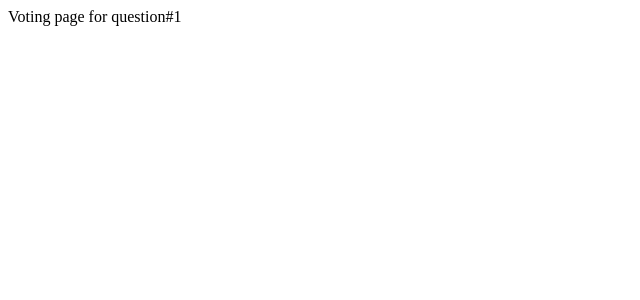
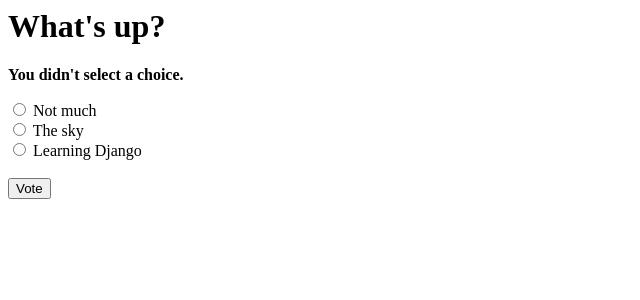
Before and after one commit to babu-thomas/django-tutorial, a Django app: page /polls/1/vote/ in a window 1280 px wide. Shown: the top 300 px of the page, without its empty margins (0-640 px from the left). Run offline with Django 3.2, Linux system fonts and the light colour scheme; data comes from the database, SQL or seed files in the repository; both versions use the stored data as it was after the commit.

Commit message:
Implement voting

```diff
--- a/first_site/polls/templates/polls/detail.html
+++ b/first_site/polls/templates/polls/detail.html
@@ -1,6 +1,14 @@
 <h1>{{ question.question_text }}</h1>
-<ul>
+
+{% if error_message %}<p><strong>{{ error_message }}</strong></p>{% endif %}
+
+<form action="{% url 'polls:vote' question.id %}" method="post">
+    {% csrf_token %}
     {% for choice in question.choice_set.all %}
-        <li>{{ choice.choice_text }}</li>
+        <input type="radio" name="choice" id="choice{{ forloop.counter }}" value="{{ choice.id }}" />
+        <label for="choice{{ forloop.counter }}">{{ choice.choice_text }}</label>
+        <br />
     {% endfor %}
-</ul>
+    <br />
+    <input type="submit" value="Vote" />
+</form>
--- a/first_site/polls/views.py
+++ b/first_site/polls/views.py
@@ -1,6 +1,8 @@
 from django.shortcuts import get_object_or_404, render
-from django.http import HttpResponse
-from .models import Question
+from django.http import HttpResponse, HttpResponseRedirect
+from django.urls import reverse
+
+from .models import Choice, Question
 
 
 def index(request):
@@ -20,4 +22,14 @@
 
 
 def vote(request, question_id):
-    return HttpResponse('Voting page for question#%s' % question_id)
+    question = get_object_or_404(Question, pk=question_id)
+    try:
+        selected_choice = question.choice_set.get(pk=request.POST['choice'])
+    except (KeyError, Choice.DoesNotExist):
+        # If selected choice is not valid, redisplay selection form with error message
+        context = {'question': question, 'error_message': "You didn't select a choice."}
+        return render(request, 'polls/detail.html', context)
+    else:
+        selected_choice.votes += 1
+        selected_choice.save()
+        return HttpResponseRedirect(reverse('polls:results', args=(question_id,)))
```
Also changed, not shown: first_site/db.sqlite3.
